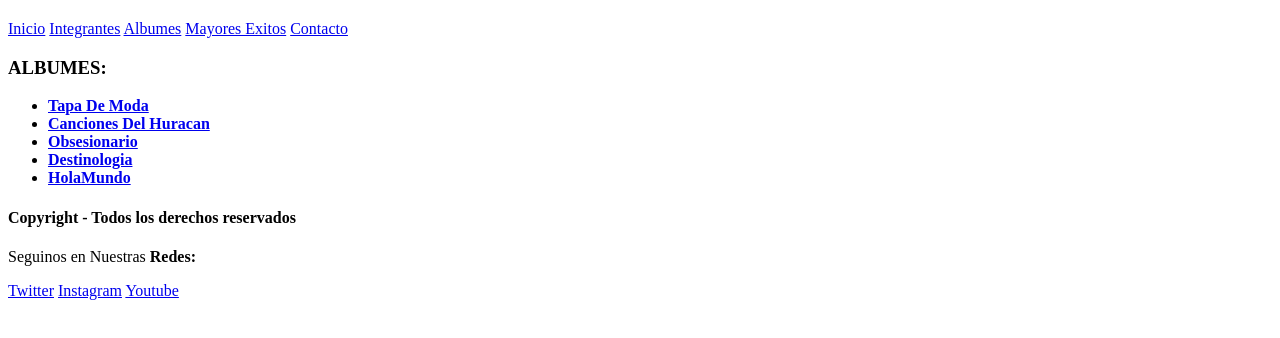
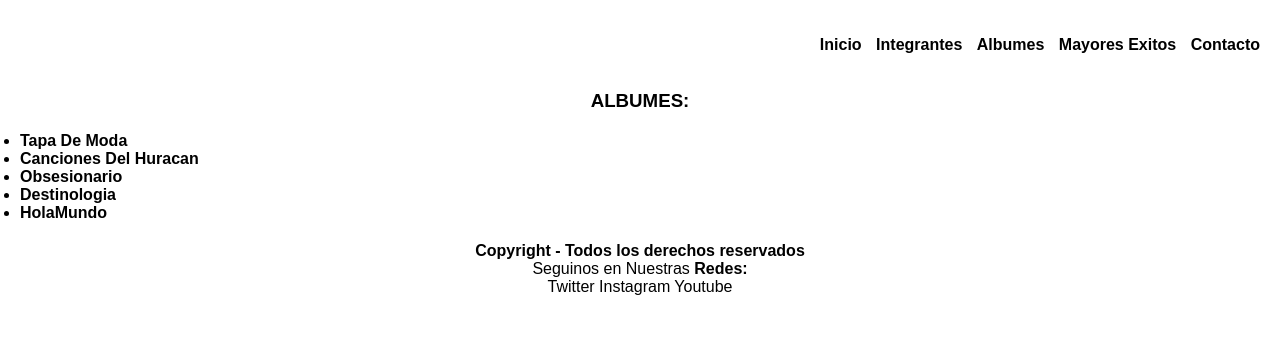
Before and after one commit to LucasTisera/pruebaGITHUB, a plain HTML site: page sections/albumes.html in a window 1280 px wide. Drawn offline with Linux system fonts and the light colour scheme; files that its build step writes are made by us from their sources; the site is published under a folder, as on GitHub Pages, so addresses that start at the root find nothing.

Commit message:
Subiendo el proyecto}

```diff
--- a/sections/albumes.html
+++ b/sections/albumes.html
@@ -4,7 +4,7 @@
 <head>
     <meta charset="UTF-8">
     <title>Albumes</title>
-    <link rel="stylesheet" href="/entregable1/style.css">
+    <link rel="stylesheet" href="../style.css">
 </head>
 
 <body class="body">
```
Also changed, not shown: sections/contacto.html (+1 -1 lines), sections/integrantes.html (+1 -1 lines), sections/mayoresexitos.html (+1 -1 lines).
